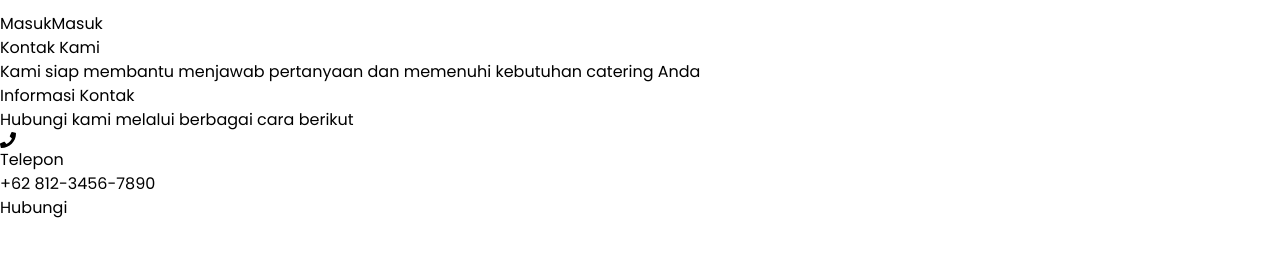
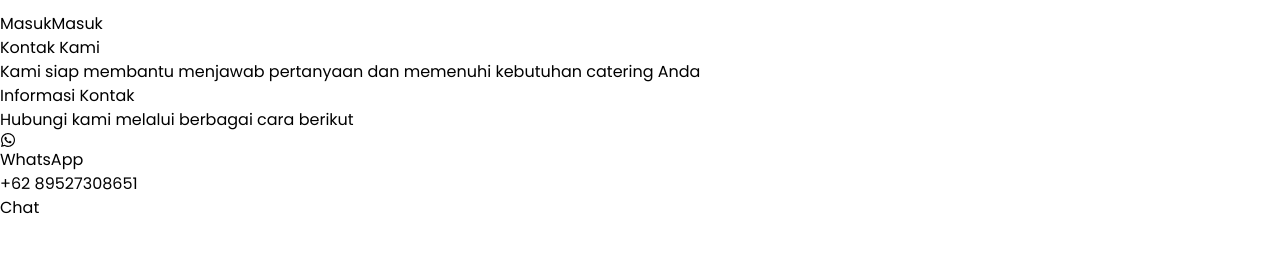
Before and after one commit to rizallfrm/Web-Catering-FE, a React (Vite) app: page /kontak in a window 1280 px wide. Shown: the part 1840-2109 px from the top of the page. Built offline with nearby package versions, Linux system fonts and the light colour scheme.

Commit message:
update: modify Kontak

```diff
--- a/src/components/Pages/Kontak.jsx
+++ b/src/components/Pages/Kontak.jsx
@@ -81,31 +81,19 @@ const Kontak = () => {
   // Contact info items
   const contactInfo = [
     {
-      icon: <FaPhone className="text-amber-500" />,
-      title: "Telepon",
-      content: "+62 812-3456-7890",
-      action: "tel:+6281234567890",
-      actionText: "Hubungi",
-    },
-    {
       icon: <FaWhatsapp className="text-amber-500" />,
       title: "WhatsApp",
-      content: "+62 812-3456-7890",
-      action: "https://wa.me/6281234567890",
+      content: "+62 89527308651",
+      action: "https://wa.me/6289527308651",
       actionText: "Chat",
     },
-    {
-      icon: <FaEnvelope className="text-amber-500" />,
-      title: "Email",
-      content: "info@cateringku.com",
-      action: "mailto:info@cateringku.com",
-      actionText: "Kirim Email",
-    },
+
     {
       icon: <FaMapMarkerAlt className="text-amber-500" />,
       title: "Alamat",
-      content: "Jalan Sudirman No. 123, Jakarta Pusat, 10220",
-      action: "https://maps.google.com/?q=Jalan+Sudirman+No.+123+Jakarta",
+      content:
+        "Ds. Karangjati RT 01 / RW 03, Kec. Susukan, Kab. Banjarnegara, Prov. Jawa Tengah",
+      action: "https://maps.app.goo.gl/F43ScTAwDyRYt7aM8",
       actionText: "Lihat Peta",
     },
   ];
@@ -436,10 +424,11 @@ const Kontak = () => {
                     <FaMapMarkerAlt size={24} />
                   </div>
                   <p className="text-gray-600">
-                    Peta lokasi - Jalan Sudirman No. 123, Jakarta Pusat
+                    Ds. Karangjati RT 01 / RW 03, Kec. Susukan, Kab.
+                    Banjarnegara, Prov. Jawa Tengah
                   </p>
                   <a
-                    href="https://maps.google.com/?q=Jalan+Sudirman+No.+123+Jakarta"
+                    href="https://maps.app.goo.gl/F43ScTAwDyRYt7aM8 "
                     target="_blank"
                     rel="noopener noreferrer"
                     className="inline-block mt-4 px-4 py-2 bg-amber-500 text-white rounded-md hover:bg-amber-600 transition-colors"
```
